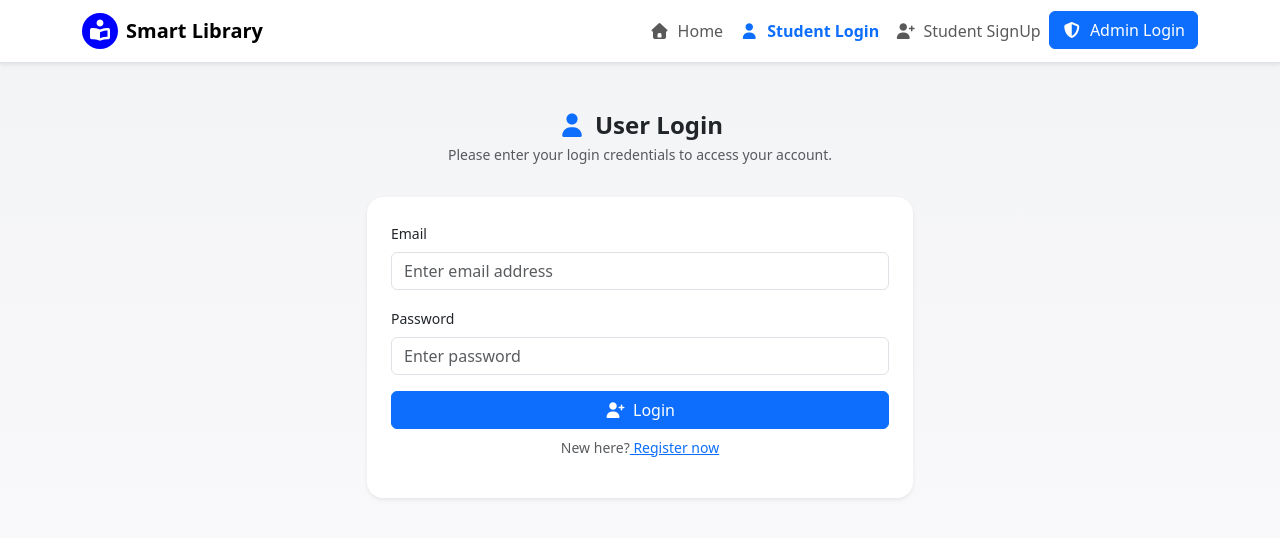
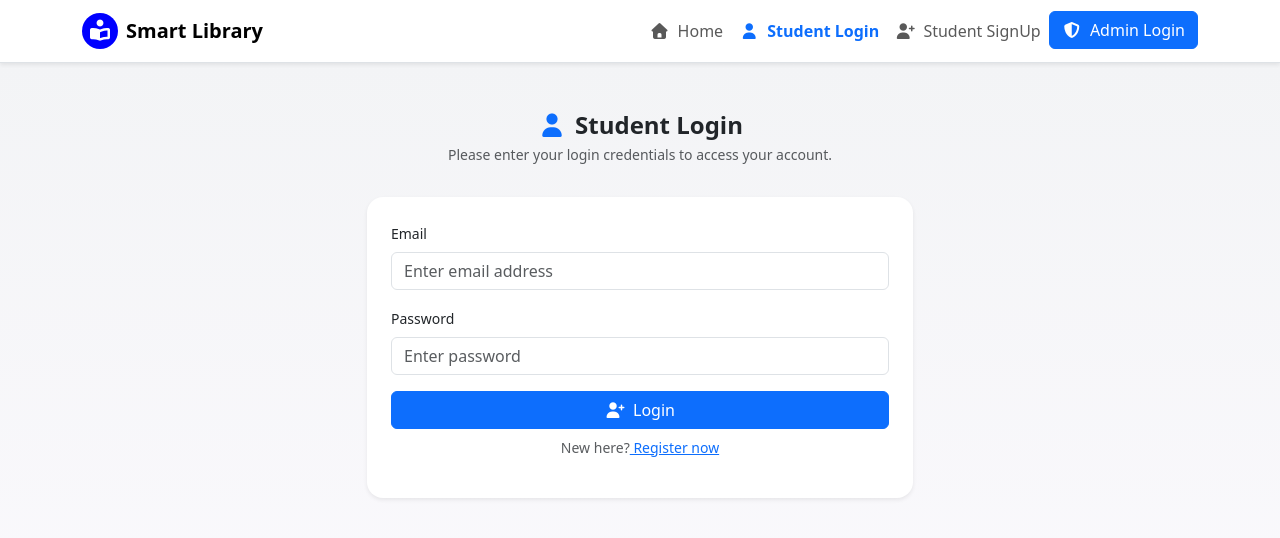
Before and after one commit to Harshilk2799/Library-Management-System-Full-Stack, a React (Vite) app in the folder frontend/: page /user/login in a window 1280 px wide. Shown: the top 538 px of the page. Built offline with nearby package versions, Linux system fonts and the light colour scheme; no server answers.

Commit message:
changes of user to student.

```diff
--- a/frontend/src/pages/student/UserLogin.jsx
+++ b/frontend/src/pages/student/UserLogin.jsx
@@ -68,7 +68,7 @@ function UserLogin() {
           <div className="col-md-8 mx-auto text-center">
             <h4 className="fw-semibold mb-1">
               <i className="fa-solid fa-user text-primary me-2"></i>
-              User Login
+              Student Login
             </h4>
             <p className="text-muted small">
               Please enter your login credentials to access your account.
```
